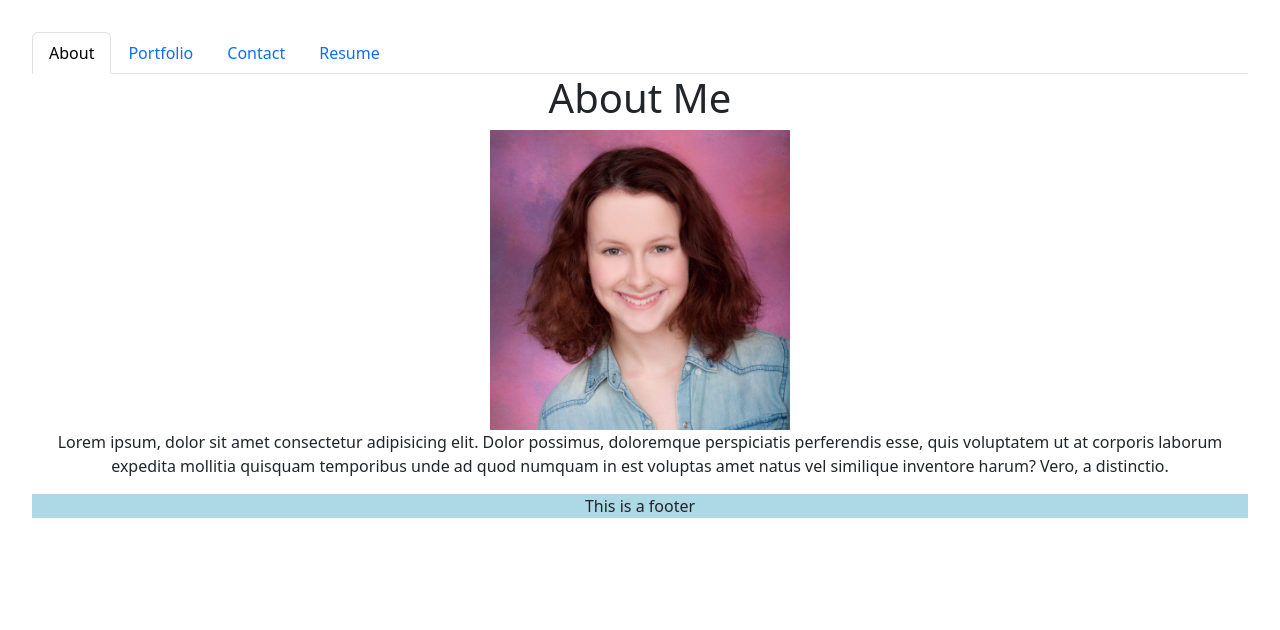
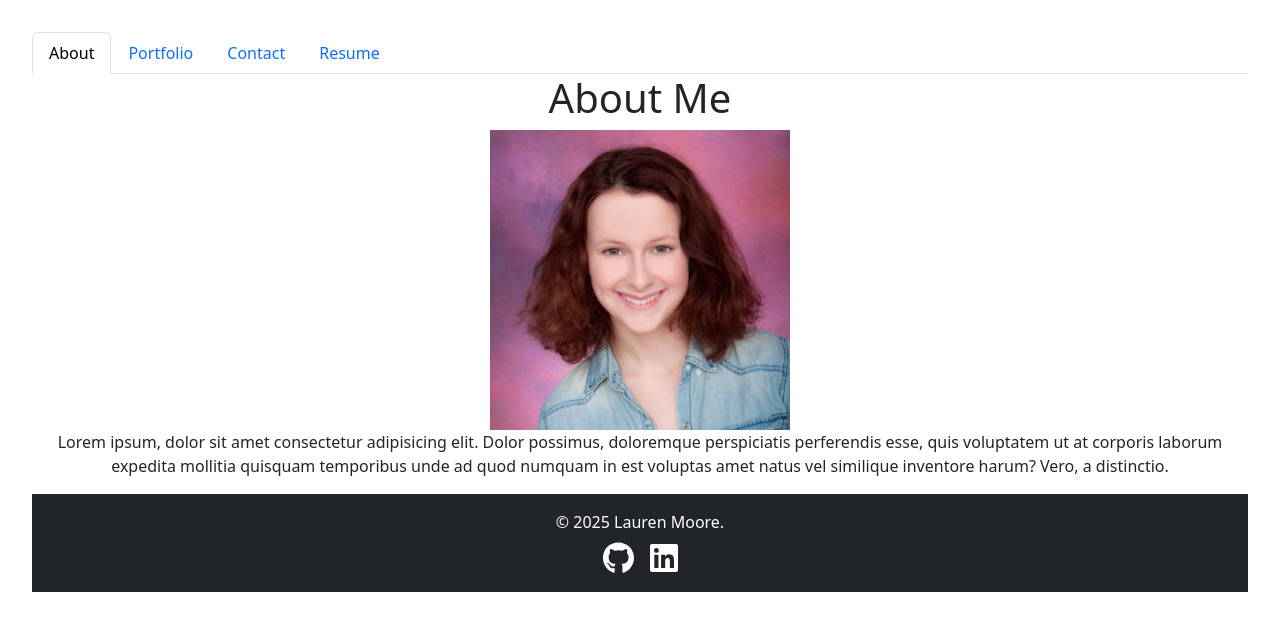
Before and after one commit to Lauren245/portfolio-site, a React (Vite) app: page / in a window 1280 px wide. Shown: the top 630 px of the page. Built offline with nearby package versions, Linux system fonts and the light colour scheme.

Commit message:
created a basic and functioning footer with links. It needs some improvements in the future such as color changes and setting it to span the width of the screen.

```diff
--- a/package.json
+++ b/package.json
@@ -10,6 +10,8 @@
     "preview": "vite preview"
   },
   "dependencies": {
+    "@fortawesome/free-brands-svg-icons": "^6.7.2",
+    "@fortawesome/react-fontawesome": "^0.2.2",
     "bootstrap": "^5.3.3",
     "react": "^18.3.1",
     "react-dom": "^18.3.1",
--- a/src/components/Footer.jsx
+++ b/src/components/Footer.jsx
@@ -1,7 +1,32 @@
+import { FontAwesomeIcon } from '@fortawesome/react-fontawesome';
+import { faGithub, faLinkedin } from '@fortawesome/free-brands-svg-icons';
+import '../css/Footer.css';
 
 function Footer(){
     return(
-        <footer style={{backgroundColor: 'lightblue'}}>This is a footer</footer>
+        <footer className="bg-dark text-white py-3">
+            <div className="container text-center">
+                <p className="mb-1">&copy; {new Date().getFullYear()} Lauren Moore.</p>
+                <div className="mt-2">
+                    <a
+                        href="https://github.com/Lauren245"
+                        target="_blank"
+                        rel="noopener noreferrer"
+                        className="text-white mx-2"
+                    >
+                        <FontAwesomeIcon icon={faGithub} size="2x" />
+                    </a>
+                    <a
+                        href="https://www.linkedin.com/in/lauren-j-m-m/"
+                        target="_blank"
+                        rel="noopener noreferrer"
+                        className="text-white mx-2"
+                    >
+                        <FontAwesomeIcon icon={faLinkedin} size="2x" />
+                    </a>
+                </div>
+            </div>
+        </footer>
     );
 }
 
--- a/src/css/Footer.css
+++ b/src/css/Footer.css
@@ -0,0 +1,5 @@
+footer a:hover{
+    /* TODO: Change this color to whatever ends up being the accent theme for the site.*/
+    color:#5d83d4 !important;
+    text-decoration: none !important;
+}
```
Also changed, not shown: 1 other file (tests, documents, lock files or other folders).
